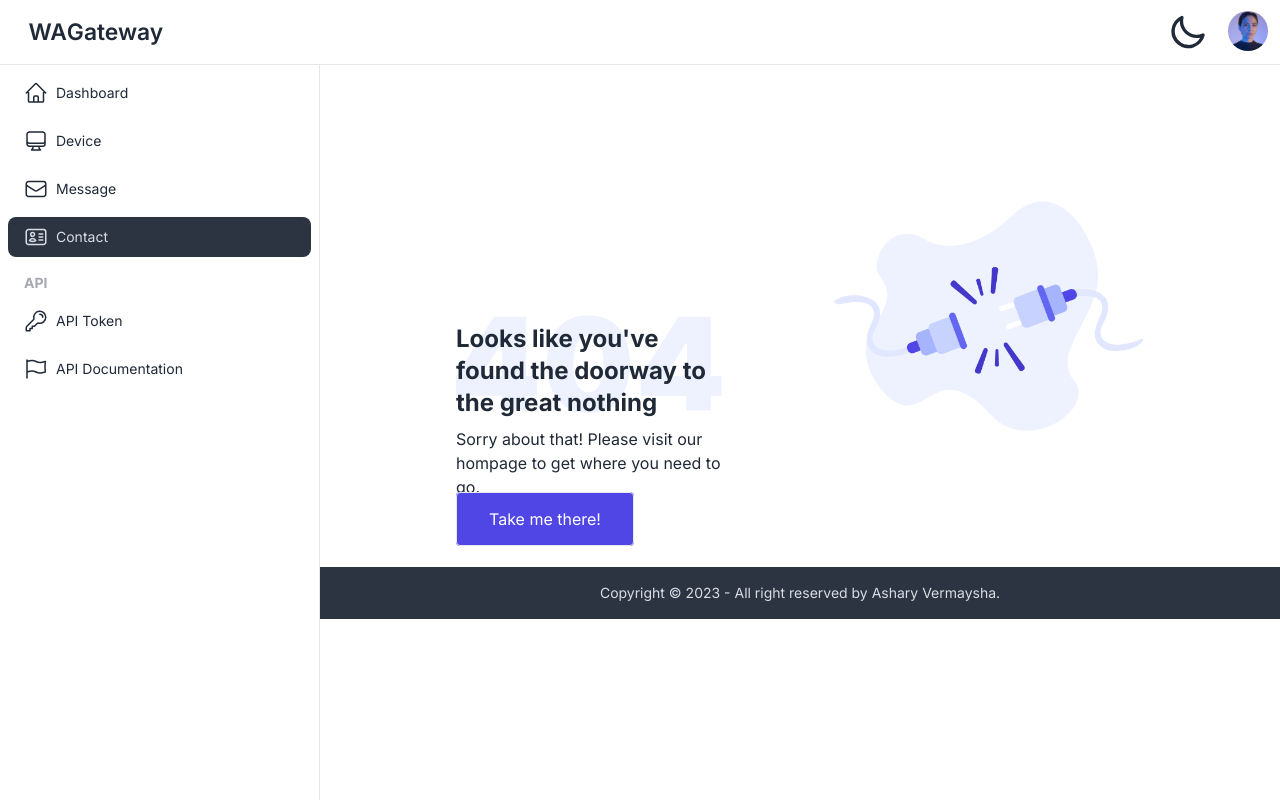
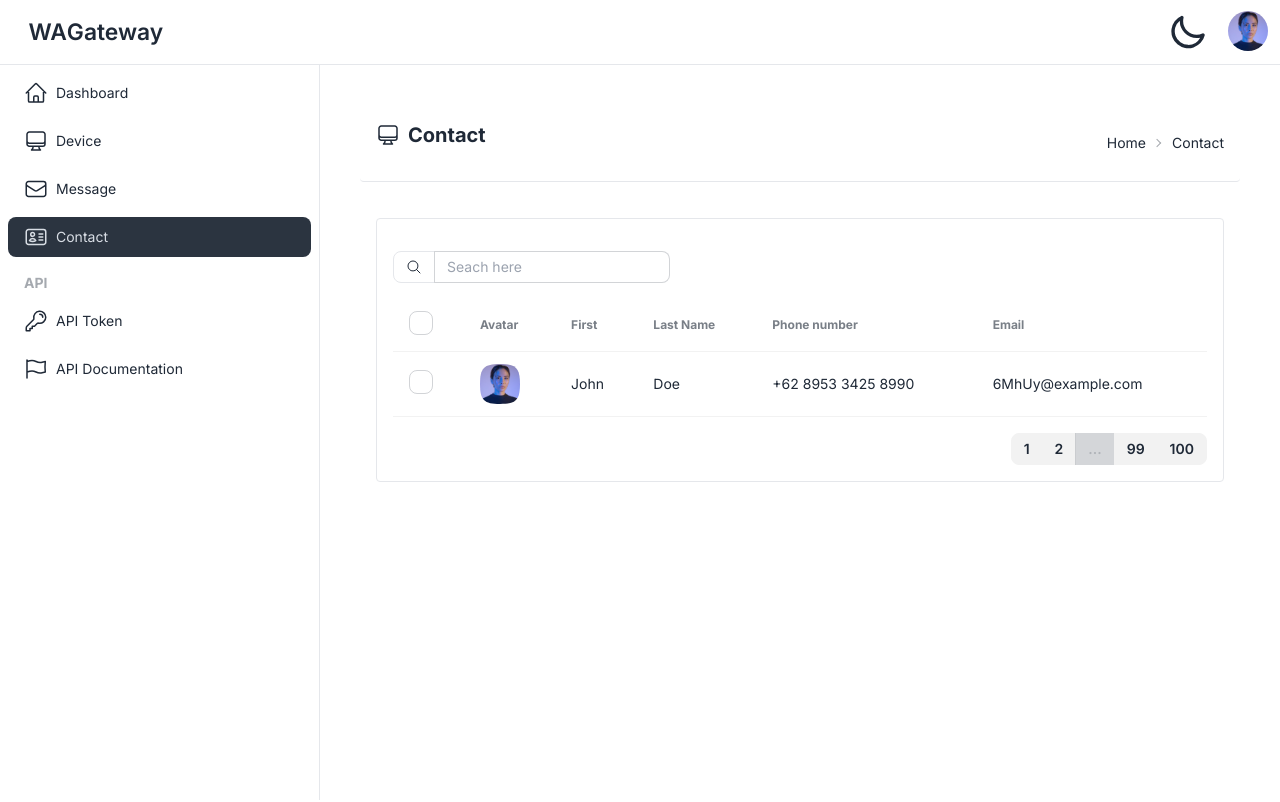
Before and after one commit to vermaysha/whatsapp-gateway, a Next.js app in the folder apps/web/: page /contact in a window 1280 px wide. Before the commit this address had no page. Shown: the top 802 px of the page. Built offline with nearby package versions, Linux system fonts and the light colour scheme.

Commit message:
feat: contact page

```diff
--- /dev/null
+++ b/apps/web/src/app/contact/page.tsx
@@ -0,0 +1,135 @@
+import type { Metadata } from "next"
+import Image from "next/image"
+import Link from "next/link"
+
+export const metadata: Metadata = {
+  title: "Contact | Whatsapp Gateway",
+}
+
+export default function Contact() {
+  return (
+    <>
+      <div className="flex justify-between items-center border-b p-4 bg-base-100 rounded">
+        <div className="mb-4 flex items-center">
+          <svg
+            xmlns="http://www.w3.org/2000/svg"
+            fill="none"
+            viewBox="0 0 24 24"
+            strokeWidth={1.5}
+            stroke="currentColor"
+            className="w-6 h-6 mr-2"
+          >
+            <path
+              strokeLinecap="round"
+              strokeLinejoin="round"
+              d="M9 17.25v1.007a3 3 0 01-.879 2.122L7.5 21h9l-.621-.621A3 3 0 0115 18.257V17.25m6-12V15a2.25 2.25 0 01-2.25 2.25H5.25A2.25 2.25 0 013 15V5.25m18 0A2.25 2.25 0 0018.75 3H5.25A2.25 2.25 0 003 5.25m18 0V12a2.25 2.25 0 01-2.25 2.25H5.25A2.25 2.25 0 013 12V5.25"
+            />
+          </svg>
+          <h1 className="text-xl font-bold">Contact</h1>
+        </div>
+        <div className="text-sm breadcrumbs">
+          <ul>
+            <li>
+              <Link href={"/"}>Home</Link>
+            </li>
+            <li>
+              Contact
+            </li>
+          </ul>
+        </div>
+      </div>
+      <div className="mt-5 bg-base-100 p-4 rounded min-h-screen">
+        <div className="p-4 border rounded mb-5">
+          <div className="flex justify-between my-4">
+            <div className="join">
+              <div className="join-item items-center flex input-sm place-content-center border">
+                <svg
+                  xmlns="http://www.w3.org/2000/svg"
+                  fill="none"
+                  viewBox="0 0 24 24"
+                  strokeWidth={1.5}
+                  stroke="currentColor"
+                  className="w-4 h-4 "
+                >
+                  <path
+                    strokeLinecap="round"
+                    strokeLinejoin="round"
+                    d="M21 21l-5.197-5.197m0 0A7.5 7.5 0 105.196 5.196a7.5 7.5 0 0010.607 10.607z"
+                  />
+                </svg>
+              </div>
+
+              <input
+                type="text"
+                placeholder="Seach here"
+                className="input input-sm w-full max-w-xs join-item input-bordered focus:outline-none"
+              />
+            </div>
+          </div>
+          <div className="overflow-x-auto">
+            <table className="table">
+              {/* head */}
+              <thead>
+                <tr className="hover">
+                  <th>
+                    <label>
+                      <input type="checkbox" className="checkbox" />
+                    </label>
+                  </th>
+                  <th>Avatar</th>
+                  <th>First</th>
+                  <th>Last Name</th>
+                  <th>Phone number</th>
+                  <th>Email</th>
+                </tr>
+              </thead>
+              <tbody>
+                <tr className="hover rounded">
+                  <th>
+                    <label>
+                      <input type="checkbox" className="checkbox" />
+                    </label>
+                  </th>
+                  <td>
+                    <div className="flex items-center space-x-3">
+                      <div className="avatar">
+                        <div className="mask mask-squircle w-10 h-10">
+                          <Image
+                            src="/photo-1534528741775-53994a69daeb.jpg"
+                            alt="Profile"
+                            width={40}
+                            height={40}
+                          />
+                        </div>
+                      </div>
+                    </div>
+                  </td>
+                  <td>John</td>
+                  <td>
+                    Doe
+                  </td>
+                  <td>
+                    +62 8953 3425 8990
+                  </td>
+                  <td>
+                    6MhUy@example.com
+                  </td>
+                </tr>
+              </tbody>
+            </table>
+          </div>
+          <div className="mt-4 flex justify-between">
+            <div></div>
+            <div className="join">
+              <button className="join-item btn btn-sm">1</button>
+              <button className="join-item btn btn-sm">2</button>
+              <button className="join-item btn btn-sm btn-disabled">...</button>
+              <button className="join-item btn btn-sm">99</button>
+              <button className="join-item btn btn-sm">100</button>
+            </div>
+          </div>
+        </div>
+      </div>
+    </>
+  )
+}
```
